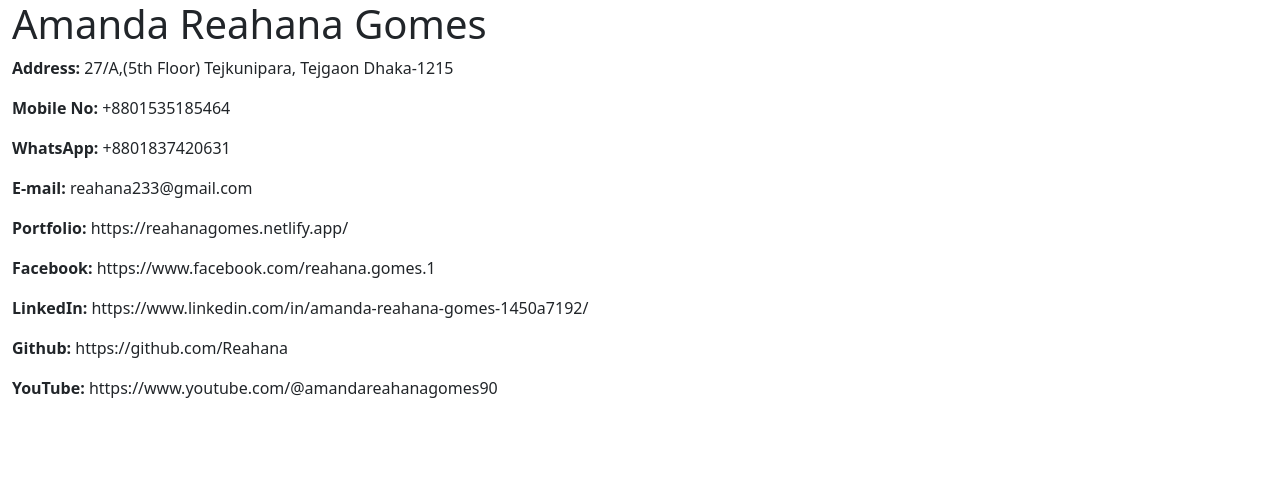
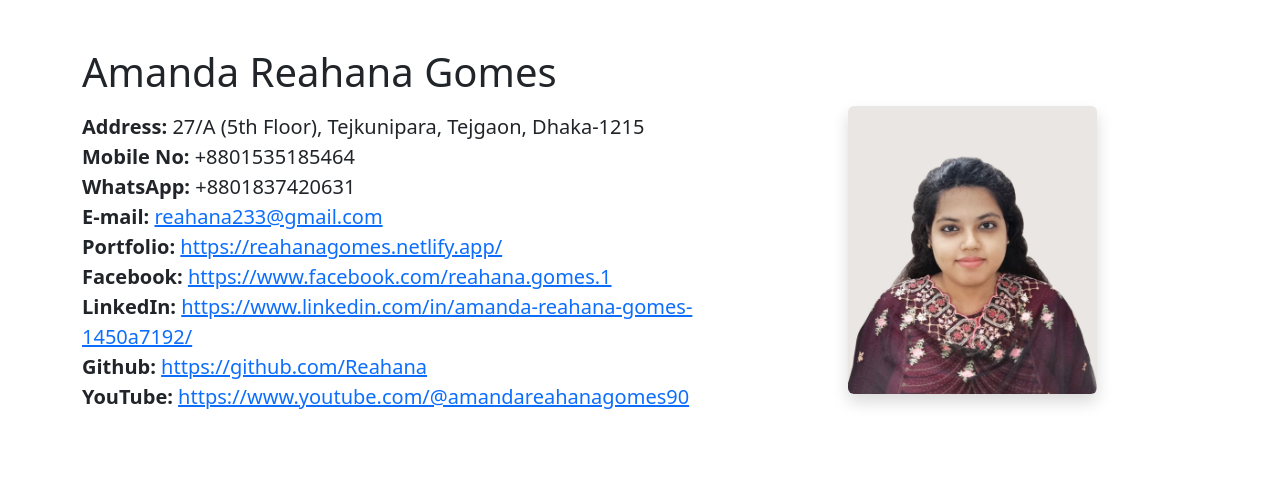
Before and after one commit to Reahana/Amanda-CV-Website, a plain HTML site: page index.html in a window 1280 px wide. Drawn offline with Linux system fonts and the light colour scheme.

Commit message:
contact part done

```diff
--- a/index.html
+++ b/index.html
@@ -7,43 +7,37 @@
         <title>CV of Amanda Reahana Gomes</title>
     </head>
     <body>
-        <section class="container-fluid contact-part">
-            <div class="row">
-                <div class="col-md-10">
-                    <h1>Amanda Reahana Gomes</h1>
-                    <p>
-                        <strong>Address:</strong> 27/A,(5th Floor) Tejkunipara, Tejgaon Dhaka-1215
-                    </p>
-                    <p>
-                        <strong>Mobile No:</strong> +8801535185464
-                    </p>
-                    <p>
-                        <strong>WhatsApp:</strong> +8801837420631
-                    </p>
-                    <p>
-                        <strong>E-mail:</strong> reahana233@gmail.com
-                    </p>
-                    <p>
-                        <strong>Portfolio:</strong> https://reahanagomes.netlify.app/
-                    </p>
-                    <p>
-                        <strong>Facebook:</strong> https://www.facebook.com/reahana.gomes.1
-                    </p>
-                    <p>
-                        <strong>LinkedIn:</strong> https://www.linkedin.com/in/amanda-reahana-gomes-1450a7192/
-                    </p>
-                    <p>
-                        <strong>Github:</strong>  https://github.com/Reahana
-                    </p>
-                    <p>
-                        <strong>YouTube:</strong> https://www.youtube.com/@amandareahanagomes90
-                    </p>
+        <!-- Contact part -->
+        <section class="container py-5">
+            <div class="row align-items-center">
+                <!-- Left Column: Contact Info -->
+                <div class="col-md-7 mb-4">
+                    <h1 class="mb-3">Amanda Reahana Gomes</h1>
+                    <ul class="list-unstyled fs-5">
+                        <li><strong>Address:</strong> 27/A (5th Floor), Tejkunipara, Tejgaon, Dhaka-1215</li>
+                        <li><strong>Mobile No:</strong> +8801535185464</li>
+                        <li><strong>WhatsApp:</strong> +8801837420631</li>
+                        <li><strong>E-mail:</strong> <a href="mailto:reahana233@gmail.com">reahana233@gmail.com</a></li>
+                        <li><strong>Portfolio:</strong> <a href="https://reahanagomes.netlify.app/" target="_blank">https://reahanagomes.netlify.app/</a></li>
+                        <li><strong>Facebook:</strong> <a href="https://www.facebook.com/reahana.gomes.1" target="_blank">https://www.facebook.com/reahana.gomes.1</a></li>
+                        <li><strong>LinkedIn:</strong> <a href="https://www.linkedin.com/in/amanda-reahana-gomes-1450a7192/" target="_blank">https://www.linkedin.com/in/amanda-reahana-gomes-1450a7192/</a></li>
+                        <li><strong>Github:</strong> <a href="https://github.com/Reahana" target="_blank">https://github.com/Reahana</a></li>
+                        <li><strong>YouTube:</strong> <a href="https://www.youtube.com/@amandareahanagomes90" target="_blank">https://www.youtube.com/@amandareahanagomes90</a></li>
+                    </ul>
                 </div>
-                <div class="col-md-2">
-                    <img src="" alt="">
+
+                <!-- Right Column: Image -->
+                <div class="col-md-5 text-center">
+                    <img src="./assets/images/amanda.jpg" alt="Amanda Reahana Gomes" class="img-fluid rounded shadow " style="max-width: 55%; height: auto;">
                 </div>
             </div>
         </section>
+
+        <!-- Career -->
+        <section class="py-5 container">
+
+        </section>
+
 
 
 
```
Also changed, not shown: assets/images/amanda.jpg (added).
